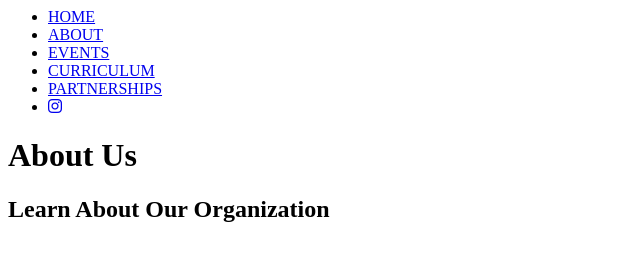
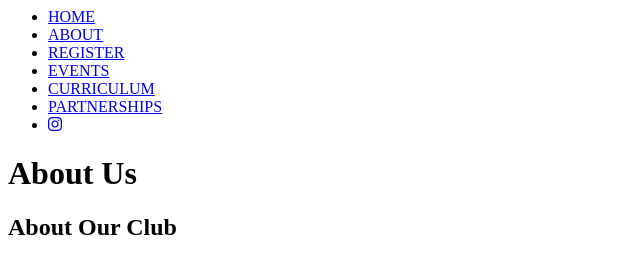
Before and after one commit to STEMReach/STEMReach.github.io, a plain HTML site: page about.html in a window 1280 px wide. Shown: the whole page, without its empty margins (0-640 px from the left). Drawn offline with Linux system fonts and the light colour scheme.

Commit message:
added all things for about page

```diff
--- a/about.html
+++ b/about.html
@@ -10,6 +10,7 @@
         <ul>
             <li><a href="\">HOME</a></li>
             <li><a href="\about">ABOUT</a></li>
+            <li><a href="\register">REGISTER</a></li>
             <li><a href="\events">EVENTS</a></li>
             <li><a href="\curriculum">CURRICULUM</a></li>
             <li><a href="\partnerships">PARTNERSHIPS</a></li>
@@ -19,7 +20,7 @@
 
     <div>
         <h1>About Us</h1>
-        <h2>Learn About Our Organization</h2>
+        <h2>About Our Club</h2>
     </div>
 </body>
 </html>
```
